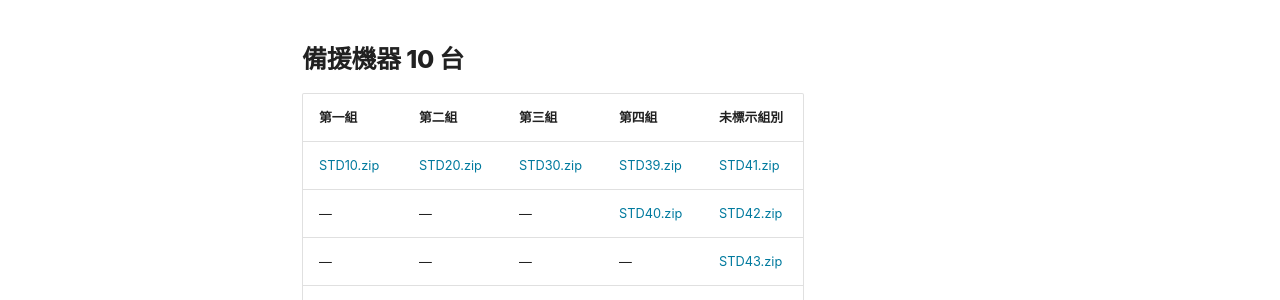
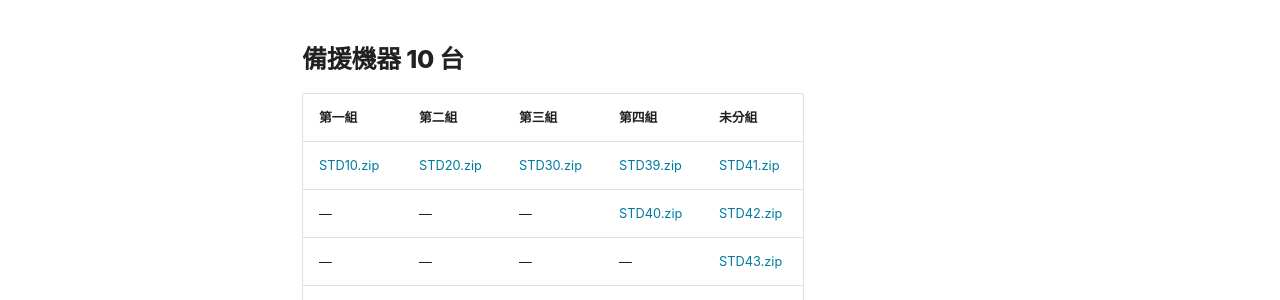
Before and after one commit to ownway22/workshop-agentic-factory-pages, an MkDocs documentation site: the page built from docs/workshop-downloads.md, in a window 1280 px wide and 1301 px high. Shown: the part 808-1108 px from the top of the window. Built offline with MkDocs 1.6.1 and Material for MkDocs 9.7.7, drawn with Linux system fonts in a browser that asks for light colours.

Commit message:
Update group labels in workshop downloads

```diff
--- a/docs/workshop-downloads.md
+++ b/docs/workshop-downloads.md
@@ -18,7 +18,7 @@
 
 ## 備援機器 10 台
 
-| 第一組 | 第二組 | 第三組 | 第四組 | 未標示組別 |
+| 第一組 | 第二組 | 第三組 | 第四組 | 未分組 |
 | --- | --- | --- | --- | --- |
 | [STD10.zip](https://livesend.microsoft.com/i/YQ2qVruoBbrSdjb___v9rTrt3JDsznlnIZzfkPl1DCig7ebrdGoVDaxcOqjiwjS2WYGOEBvrKts8jAByOExP7aACgzKr7GGCwg0SUF2jQycaAIYFe6xtvOHHfl0z___6wAt0) | [STD20.zip](https://livesend.microsoft.com/i/YQ2qVruoBbrSdjb___v9rTrt3JDsznlnIZzfkPl1DCig7PLUSSIGNClF0XRjOYT___0zvR04oWb89a2oyZAEv9bh___0LQsmcGY5hhn3T9iP5hy8A6AdaCEZ63Ctb10v4zbAPEzwdqV6j) | [STD30.zip](https://livesend.microsoft.com/i/YQ2qVruoBbrSdjb___v9rTrt3JDsznlnIZzfkPl1DCig7PLUSSIGNClF0XRjOYT___0zvR04oWbSRAJFMij3CbQeyZYraeDs6uJaaFM7Os6ke7Zka6L40VeWsTcjHBlPQu00mKUCneM) | [STD39.zip](https://livesend.microsoft.com/i/YQ2qVruoBbrSdjb___v9rTrt3JDsznlnIZzfkPl1DCig7PLUSSIGNClF0XRjOYT___0zvR04oWb3i67oNXqDGsVtRPdrw4dbEz8wKB4cjC5fZSm48jNx2qMOKtHwl7n9GrpqLBqUVfp) | [STD41.zip](https://livesend.microsoft.com/i/YQ2qVruoBbrSdjb___v9rTrt3JDsznlnIZzfkPl1DCig5GG9___DZxxXR7nKLBwwJ0OTucpBAndPCDUVZtw9pYMKXUzAuMq3BZPFuqSyB___CAI8w7YhcXuV2aybV8ogdiq6QY) |
 | — | — | — | [STD40.zip](https://livesend.microsoft.com/i/YQ2qVruoBbrSdjb___v9rTrt3JDsznlnIZzfkPl1DCig4bEdvYIy9GVyNK0FTwnm3PnXNnsrHHKmORmt7X3y9P0tIMfKvTlof4O95GRDERZ3IRmp___J___9B83JuFNiVxhDBW) | [STD42.zip](https://livesend.microsoft.com/i/YQ2qVruoBbrSdjb___v9rTrt3JDsznlnIZzfkPl1DCig7PLUSSIGNClF0XRjOYT___0zvR04oWbOUE0HDXBZrlJaNg8CurND8E7BBeGVqpdMVXba___hxLvIYj1q6hO0mwJlX6HtQLhA5) |
```
